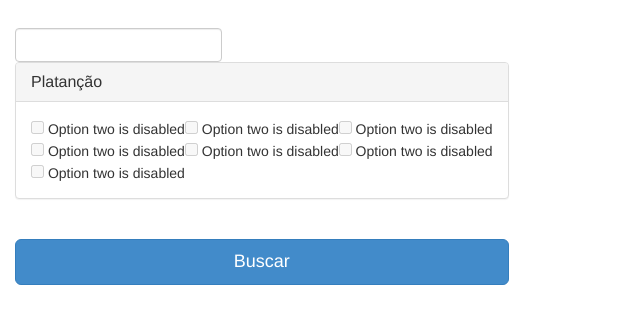
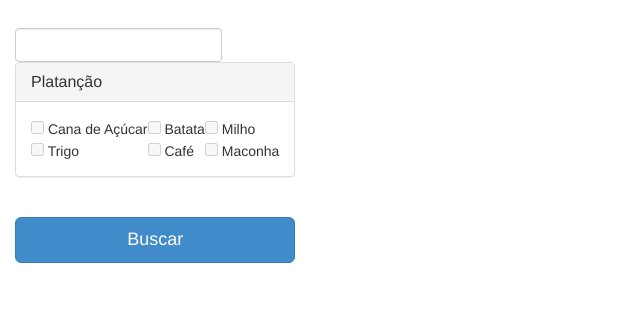
Before and after one commit to rafall/TopComm, a PHP site: template login/views/user_search.php in a window 1280 px wide. Shown: the part 52-376 px from the top of the page, without its empty margins (0-640 px from the left). Run offline with PHP 8.4, Linux system fonts and the light colour scheme; the template is opened without the code that fills it, so the values that code supplies are empty; the visitor is signed in with stand-in values (Sample User, id 1); some libraries are stand-ins or nearby versions.

Commit message:
Plantando as maconhas

```diff
--- a/login/views/user_search.php
+++ b/login/views/user_search.php
@@ -50,64 +50,57 @@
                   <table>
                       <tr>
                           <td>
-                              <div class="checkbox disabled">
+                              <div class="checkbox">
                                   <label>
                                     <input type="checkbox" value="" disabled>
-                                    Option two is disabled
+                                    Cana de Açúcar
                                   </label>
                               </div>
                           </td>
                           <td>
-                              <div class="checkbox disabled">
+                              <div class="checkbox">
                                   <label>
                                     <input type="checkbox" value="" disabled>
-                                    Option two is disabled
+                                    Batata
                                   </label>
                               </div>
                           </td>
                           <td>
-                              <div class="checkbox disabled">
+                              <div class="checkbox">
                                   <label>
                                     <input type="checkbox" value="" disabled>
-                                    Option two is disabled
+                                    Milho
                                   </label>
                               </div>
                           </td>
                       </tr>
                       <tr>
                           <td>
-                              <div class="checkbox disabled">
+                              <div class="checkbox">
                                   <label>
                                     <input type="checkbox" value="" disabled>
-                                    Option two is disabled
+                                    Trigo
                                   </label>
                               </div>
                           </td>
                           <td>
-                              <div class="checkbox disabled">
+                              <div class="checkbox">
                                   <label>
                                     <input type="checkbox" value="" disabled>
-                                    Option two is disabled
+                                    Café
                                   </label>
                               </div>
                           </td>
                           <td>
-                              <div class="checkbox disabled">
+                              <div class="checkbox">
                                   <label>
                                     <input type="checkbox" value="" disabled>
-                                    Option two is disabled
+                                    Maconha
                                   </label>
                               </div>
                           </td>
                       </tr>
                   </table>
-
-                <div class="checkbox disabled">
-                  <label>
-                    <input type="checkbox" value="" disabled>
-                    Option two is disabled
-                  </label>
-                </div>
               </div>
           </div>
             <br><button type="submit" class="btn btn-primary btn-lg btn-block">Buscar</button>
```
